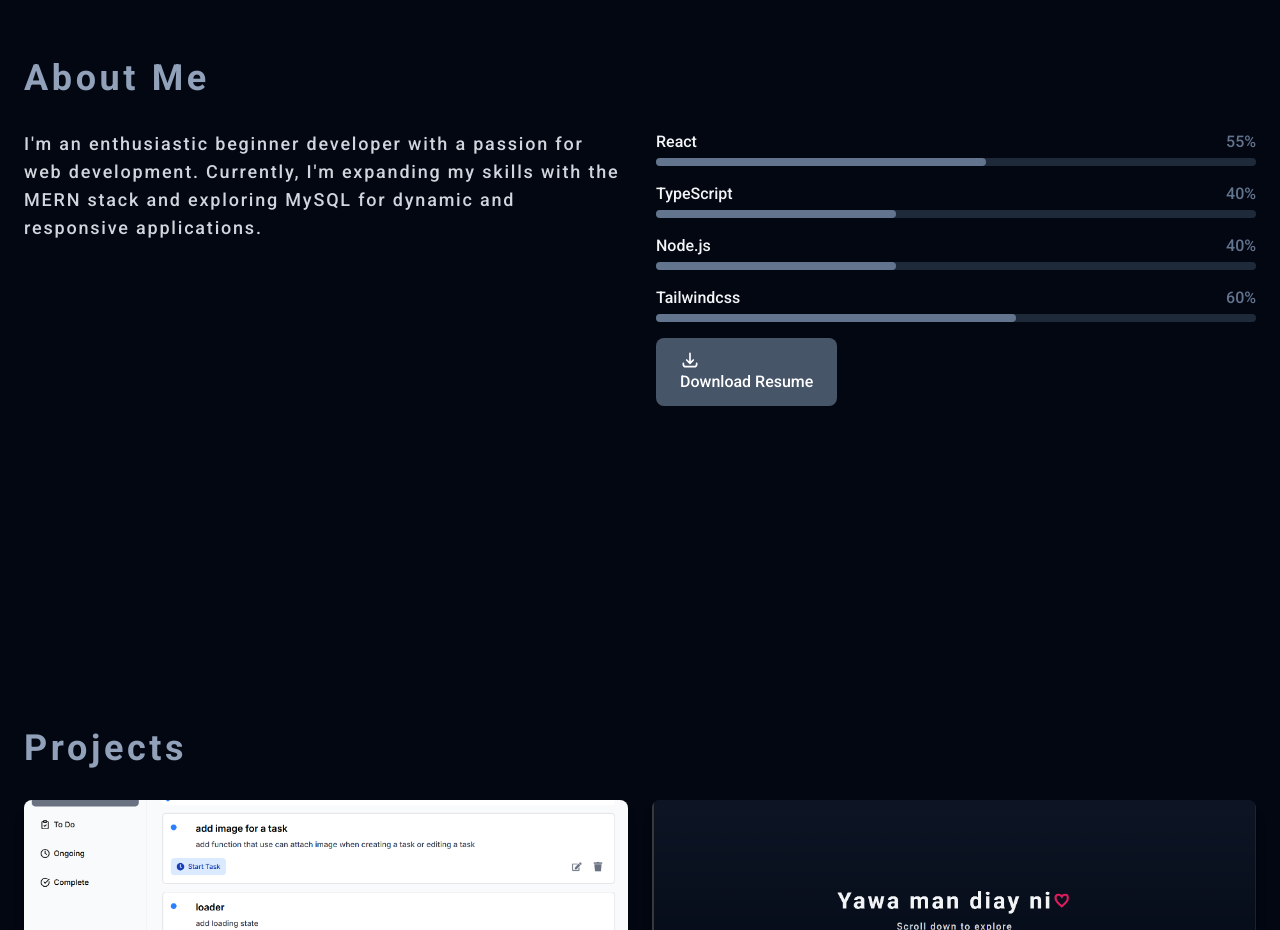
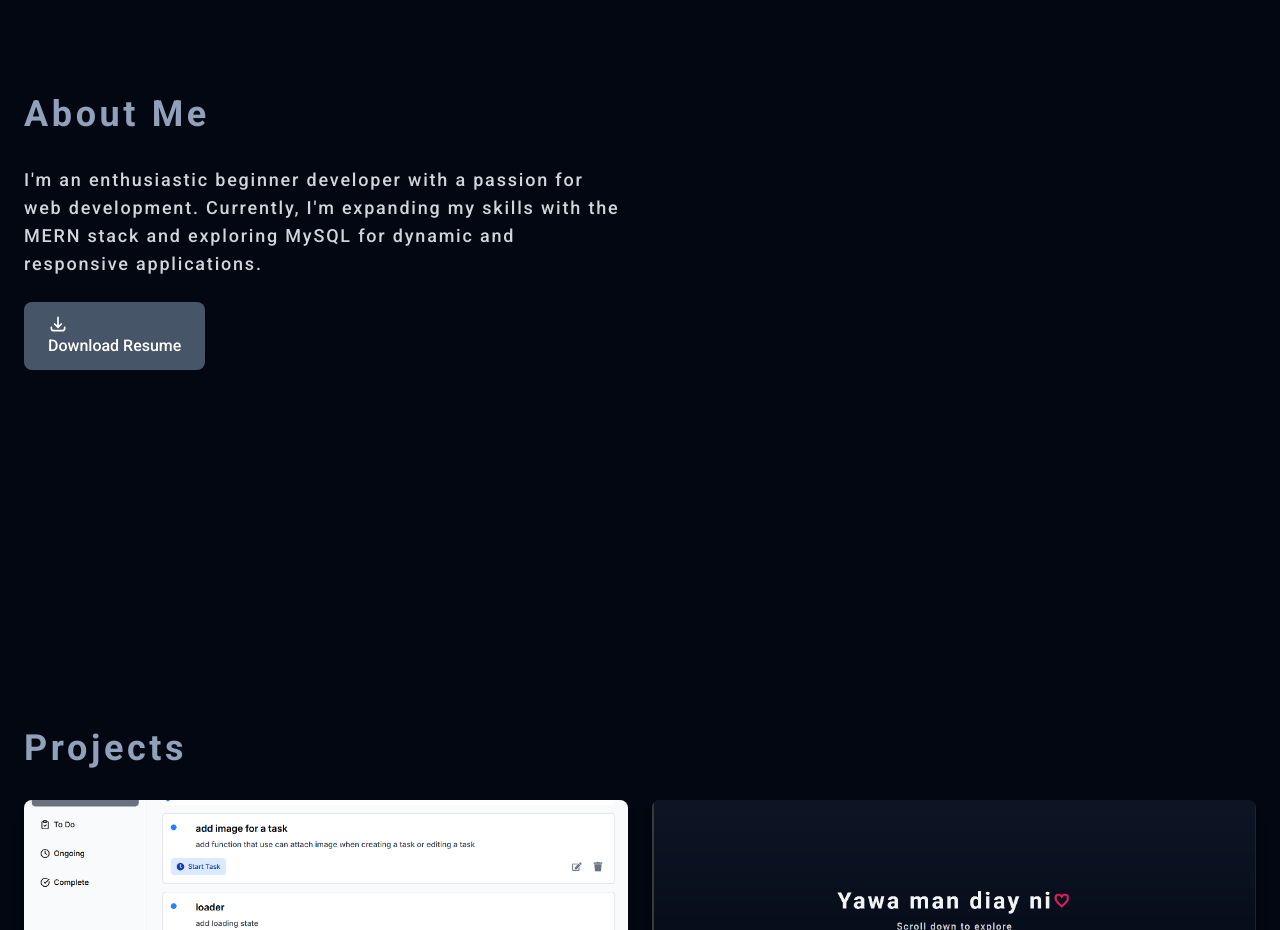
Before and after one commit to calbijul/kaizeel, a React (Vite) app: page / in a window 1280 px wide. Shown: the part 1000-1930 px from the top of the page. Built offline with nearby package versions, Linux system fonts and the light colour scheme.

Commit message:
reconfigure about me section

```diff
--- a/src/pages/Home.tsx
+++ b/src/pages/Home.tsx
@@ -342,13 +342,27 @@ const Portfolio = () => {
                   About Me
                 </h2>
                 <div className="grid md:grid-cols-2 gap-8">
+                  <div className="space-y-6">
                   <p className="text-base sm:text-lg text-gray-300 max-w-2xl break-words tracking-widest">
                     I'm an enthusiastic beginner developer with a passion for web development.
                     Currently, I'm expanding my skills with the MERN stack and exploring MySQL
                     for dynamic and responsive applications.
                   </p>
-                  <div className="space-y-6">
-                    {skills.map((skill) => (
+                  <a href="/path/to/sample_resume.pdf" download>
+                      <FluidButton className="inline-flex items-center px-6 py-3 rounded-lg">
+                        <svg className="w-5 h-5 mr-2" fill="none" stroke="currentColor" viewBox="0 0 24 24">
+                          <path strokeLinecap="round" strokeLinejoin="round" strokeWidth={2} d="M4 16v1a3 3 0 003 3h10a3 3 0 003-3v-1m-4-4l-4 4m0 0l-4-4m4 4V4" />
+                        </svg>
+                        Download Resume
+                      </FluidButton>
+                    </a>
+                  </div>
+
+
+
+
+                  <div >
+                    {/* {skills.map((skill) => (
                       <div key={skill.name} className="mb-4">
                         <div className="flex justify-between mb-1">
                           <span className="text-gray-100">{skill.name}</span>
@@ -362,15 +376,8 @@ const Portfolio = () => {
                           />
                         </div>
                       </div>
-                    ))}
-                    <a href="/path/to/sample_resume.pdf" download>
-                      <FluidButton className="inline-flex items-center px-6 py-3 rounded-lg">
-                        <svg className="w-5 h-5 mr-2" fill="none" stroke="currentColor" viewBox="0 0 24 24">
-                          <path strokeLinecap="round" strokeLinejoin="round" strokeWidth={2} d="M4 16v1a3 3 0 003 3h10a3 3 0 003-3v-1m-4-4l-4 4m0 0l-4-4m4 4V4" />
-                        </svg>
-                        Download Resume
-                      </FluidButton>
-                    </a>
+                    ))} */}
+
                   </div>
                 </div>
               </motion.div>
```
